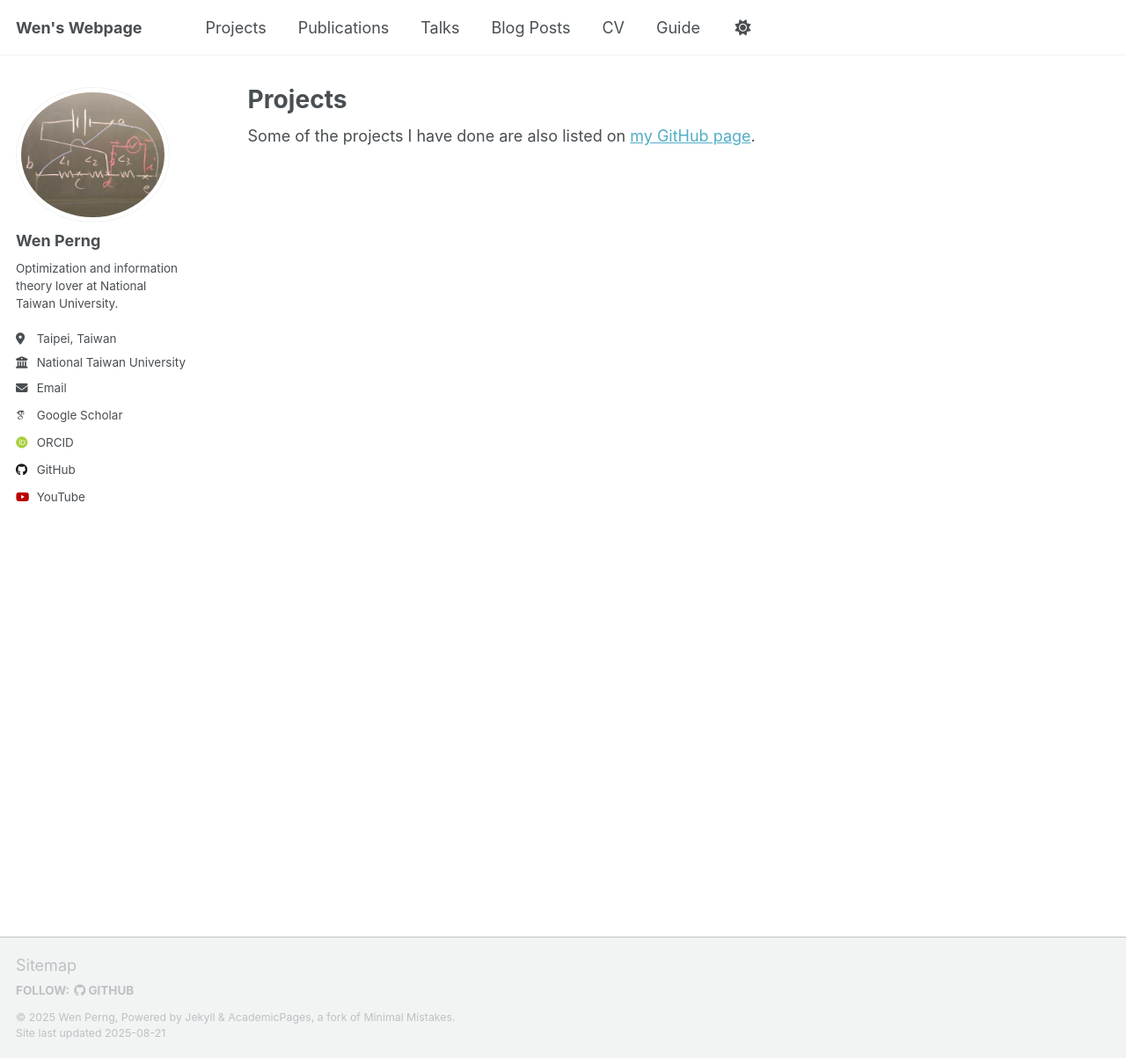
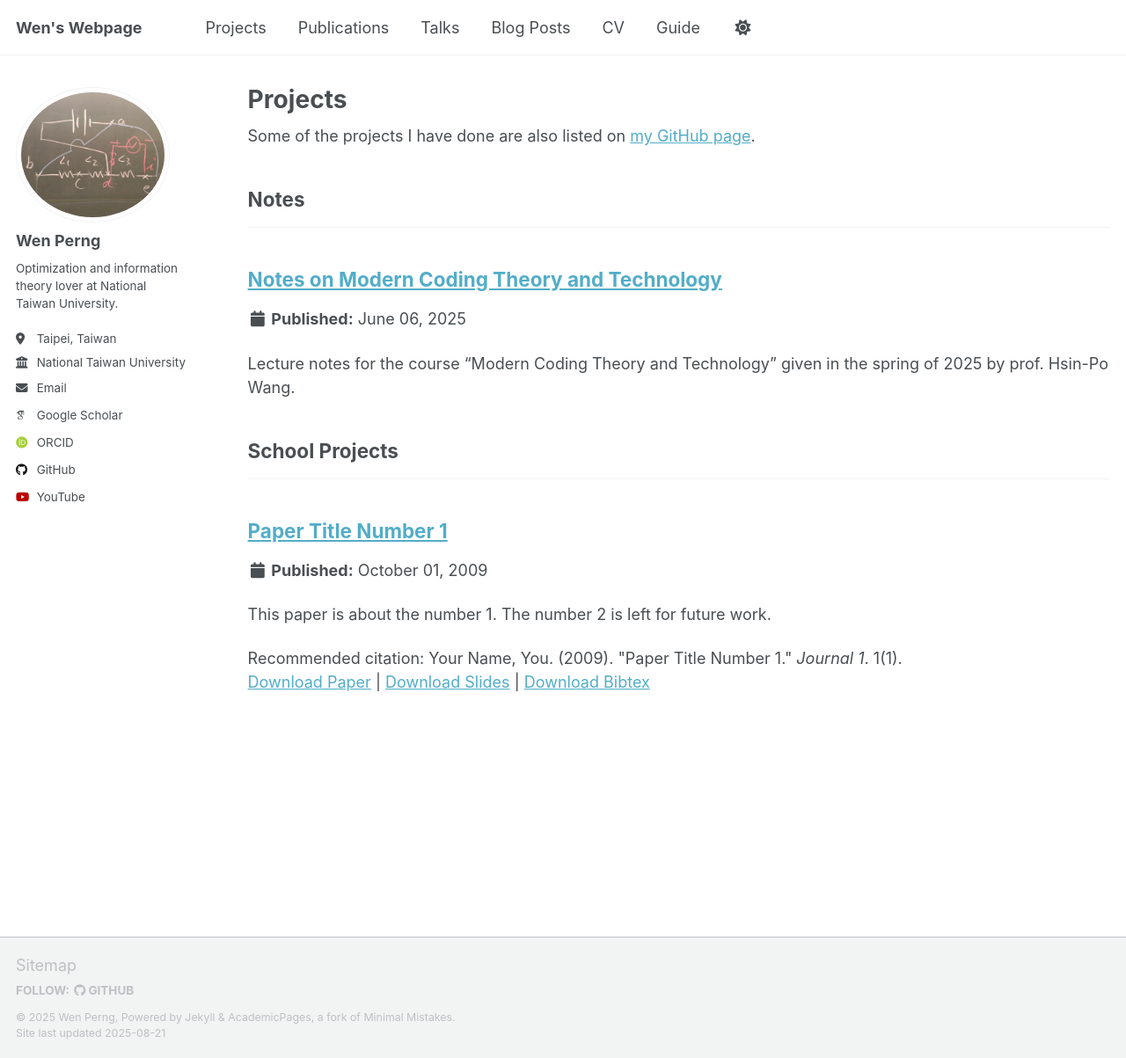
Before and after one commit to WenPerng/WenPerng.github.io, a Jekyll site: the page built from _pages/projects.html, in a window 1280 px wide and 1203 px high. Shown: the whole window at 88% size. Built offline with Jekyll 4.4.1, drawn with Linux system fonts in a browser that asks for light colours; some web fonts are replaced; a script that is not in the unit is left out; some of the changed lines change nothing that is shown.

Commit message:
project link (test)

```diff
--- a/_config.yml
+++ b/_config.yml
@@ -88,7 +88,7 @@ publication_category:
     title: 'Conference Papers'
 
 # Project Category - The following the list of project categories and their headings
-projects_category:
+project_category:
   notes:
     title: 'Notes'
   school:
@@ -232,6 +232,9 @@ collections:
   publications:
     output: true
     permalink: /:collection/:path/
+  projects:
+    output: true
+    permalink: /:collection/:path/
   portfolio:
     output: true
     permalink: /:collection/:path/
@@ -286,7 +289,7 @@ defaults:
       layout: single
       author_profile: true
       share: true
-      comment: true
+      comments: true
   # _talks
   # - scope:
   #     path: ""
@@ -304,7 +307,7 @@ defaults:
       layout: single
       author_profile: true
       share: true
-      comment: true
+      comments: true
 
 
 # Sass/SCSS
--- a/_pages/projects.html
+++ b/_pages/projects.html
@@ -12,8 +12,8 @@ author_profile: true
 {% include base_path %}
 
 <!-- New style rendering if projects categories are defined -->
-{% if site.projects_category %}
-  {% for category in site.projects_category  %}
+{% if site.project_category %}
+  {% for category in site.project_category  %}
     {% assign title_shown = false %}
     {% for post in site.projects reversed %}
       {% if post.category != category[0] %}
--- a/_projects/2009-10-01-paper-title-number-1.md
+++ b/_projects/2009-10-01-paper-title-number-1.md
@@ -1,7 +1,7 @@
 ---
 title: "Paper Title Number 1"
 collection: projects
-category: manuscripts
+category: school
 permalink: /projects/2009-10-01-paper-title-number-1
 excerpt: 'This paper is about the number 1. The number 2 is left for future work.'
 date: 2009-10-01
```
